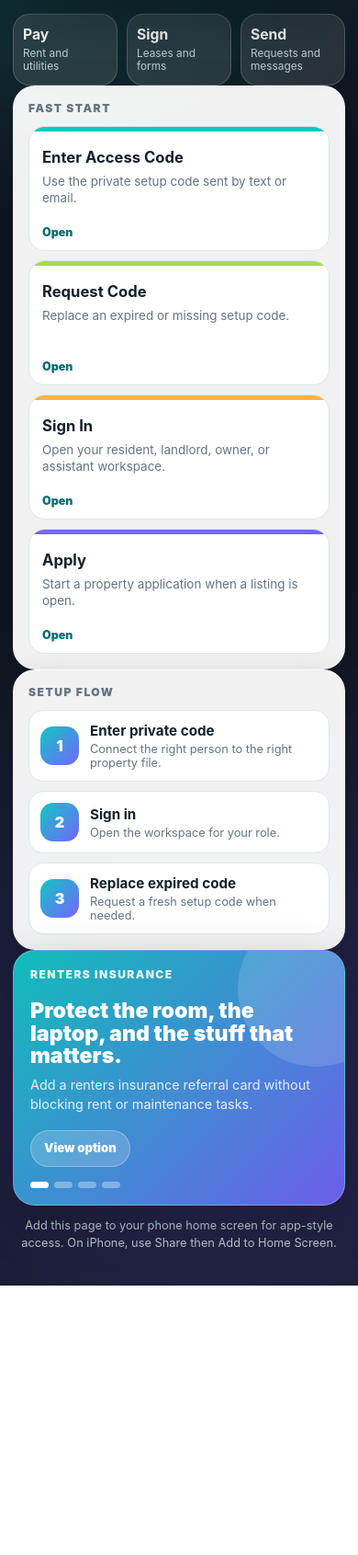
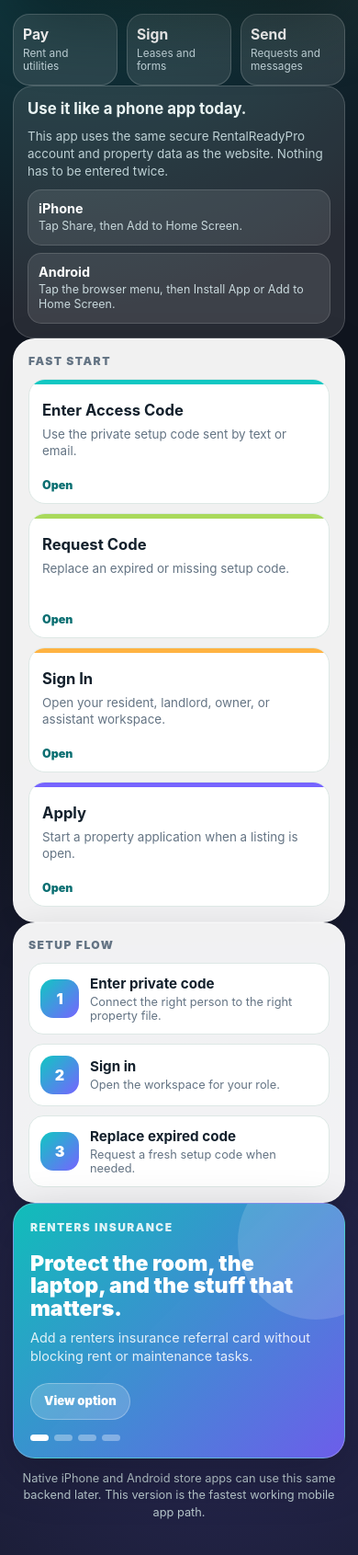
Before and after one commit to BowlingLegacy/rentlogic, a Django app: page /app/ in a window 390 px wide. Shown: the part 451-2142 px from the top of the page at 92% size. Before the commit the page ends 1849 px from the top, so only its background shows below. Run offline with Django 5.2, Linux system fonts and the light colour scheme.

Commit message:
Clarify mobile app entry path

```diff
--- a/templates/resident_app.html
+++ b/templates/resident_app.html
@@ -235,6 +235,47 @@
             padding: 0 16px;
             width: 100%;
         }
+        .install-guide {
+            background: rgba(255,255,255,.1);
+            border: 1px solid rgba(255,255,255,.17);
+            border-radius: 22px;
+            color: #eaf4f3;
+            display: grid;
+            gap: 10px;
+            padding: 15px;
+        }
+        .install-guide h2 {
+            font-size: 1.05rem;
+            line-height: 1.15;
+            margin: 0;
+        }
+        .install-guide p {
+            color: #bdd0d4;
+            font-size: .84rem;
+            line-height: 1.42;
+            margin: 0;
+        }
+        .install-steps {
+            display: grid;
+            gap: 8px;
+        }
+        .install-step {
+            background: rgba(255,255,255,.1);
+            border: 1px solid rgba(255,255,255,.14);
+            border-radius: 15px;
+            display: grid;
+            gap: 3px;
+            padding: 11px;
+        }
+        .install-step strong {
+            color: #fff;
+            font-size: .9rem;
+        }
+        .install-step span {
+            color: #c8d8dc;
+            font-size: .78rem;
+            line-height: 1.34;
+        }
         .workflow-list {
             display: grid;
             gap: 10px;
@@ -404,6 +445,21 @@
 
             <button id="installAppButton" class="install-btn" type="button">Install RentalReadyPro</button>
 
+            <section class="install-guide" aria-label="Install RentalReadyPro on your phone">
+                <h2>Use it like a phone app today.</h2>
+                <p>This app uses the same secure RentalReadyPro account and property data as the website. Nothing has to be entered twice.</p>
+                <div class="install-steps">
+                    <div class="install-step">
+                        <strong>iPhone</strong>
+                        <span>Tap Share, then Add to Home Screen.</span>
+                    </div>
+                    <div class="install-step">
+                        <strong>Android</strong>
+                        <span>Tap the browser menu, then Install App or Add to Home Screen.</span>
+                    </div>
+                </div>
+            </section>
+
             <section class="panel">
                 <p class="panel-title">{% if app_mode == "resident" %}Resident Tools{% elif app_mode == "landlord" %}Landlord Tools{% else %}Fast Start{% endif %}</p>
                 <div class="action-grid">
@@ -449,7 +505,7 @@
             </section>
 
             <p class="footnote">
-                Add this page to your phone home screen for app-style access. On iPhone, use Share then Add to Home Screen.
+                Native iPhone and Android store apps can use this same backend later. This version is the fastest working mobile app path.
             </p>
         </div>
     </main>
```
Also changed, not shown: templates/rental_ledger_pro_home.html (+44 -2 lines).
